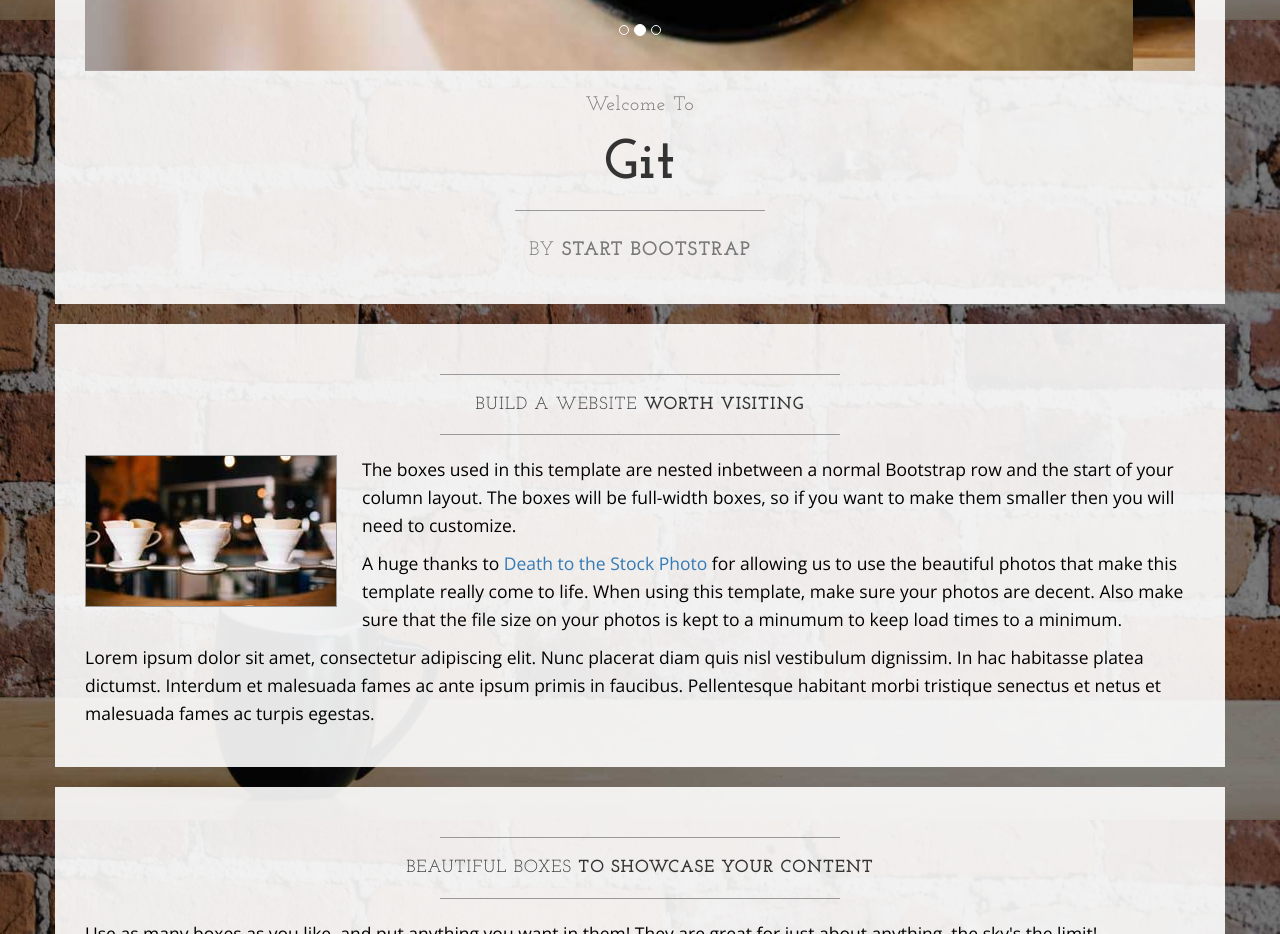
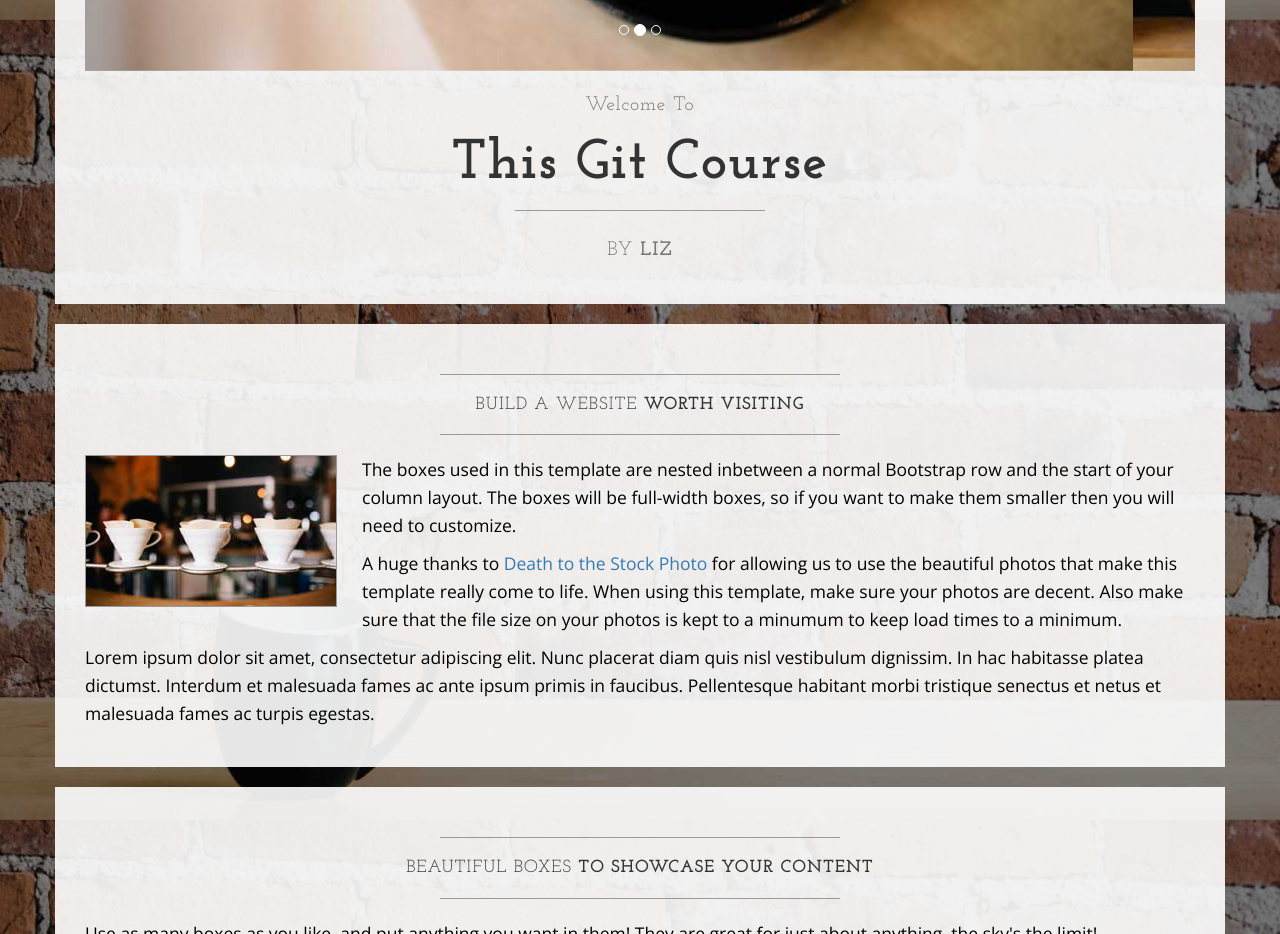
Before and after one commit to eli0086/Learnable-Git-Course, a plain HTML site: page index.html in a window 1280 px wide. Shown: the part 780-1714 px from the top of the page. Drawn offline with nearby package versions, Linux system fonts and the light colour scheme.

Commit message:
Changed items after carousel

```diff
--- a/index.html
+++ b/index.html
@@ -108,11 +108,11 @@
                     <h2 class="brand-before">
                         <small>Welcome to</small>
                     </h2>
-                    <h1 class="brand-name">Git</h1>
+                    <h1 class="brand-name">This Git Course</h1>
                     <hr class="tagline-divider">
                     <h2>
                         <small>By
-                            <strong>Start Bootstrap</strong>
+                            <strong>Liz</strong>
                         </small>
                     </h2>
                 </div>
```
